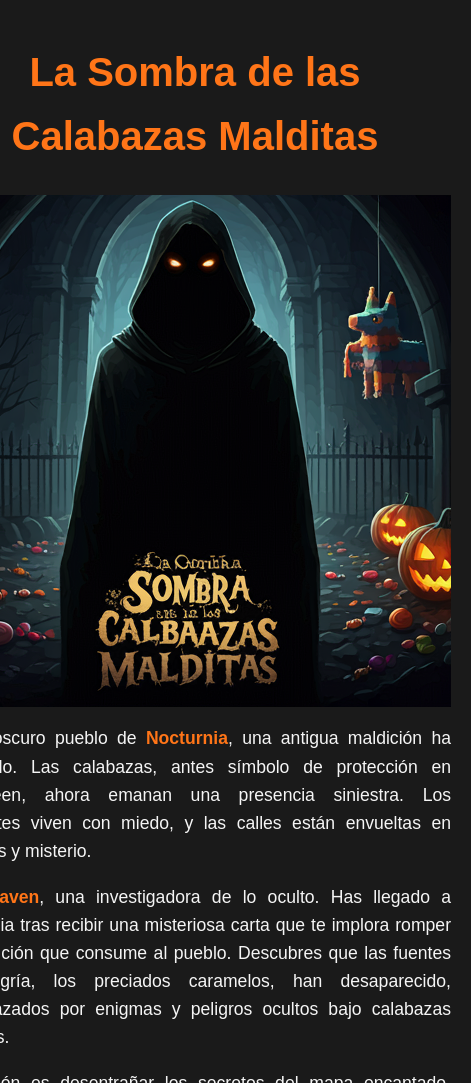
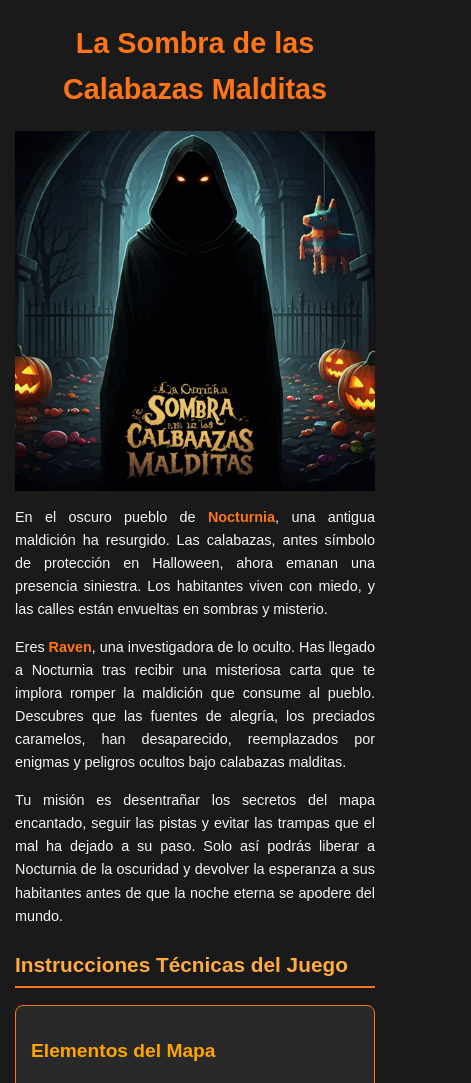
Before and after one commit to mavilam/katas, a plain HTML site: page cursed-pumkings/index.html in a window 390 px wide. Shown: the top 1083 px of the page, 471 px wide, since content can reach past the window. Drawn offline with Linux system fonts and the light colour scheme.

Commit message:
fix: adapt web to mobile

```diff
--- a/cursed-pumkings/index.html
+++ b/cursed-pumkings/index.html
@@ -5,6 +5,7 @@
     <meta name="viewport" content="width=device-width, initial-scale=1.0">
     <title>La Sombra de las Calabazas Malditas</title>
     <style>
+        /* Ajustes generales */
         body {
             background-color: #1a1a1a;
             color: #f5f5f5;
@@ -17,14 +18,15 @@
         }
         .container {
             max-width: 800px;
-            padding: 20px;
-            margin: 20px;
+            width: 100%;
+            padding: 15px;
+            margin: 20px 10px;
             background-color: #1a1a1a;
         }
         h1 {
             color: #ff7518;
             text-align: center;
-            font-size: 2.5em;
+            font-size: 2em;
             margin-top: 0;
         }
         h2 {
@@ -32,13 +34,15 @@
             margin-top: 20px;
             border-bottom: 2px solid #ff7518;
             padding-bottom: 5px;
+            font-size: 1.5em;
         }
         h3 {
             color: #ffa500;
             margin-top: 15px;
+            font-size: 1.3em;
         }
         p {
-            font-size: 1.1em;
+            font-size: 1em;
             text-align: justify;
             margin-bottom: 15px;
         }
@@ -76,11 +80,35 @@
             color: #ffffff;
             font-size: 1.2em;
         }
-        /* Nueva regla para centrar la imagen */
         .center {
             display: block;
             margin-left: auto;
             margin-right: auto;
+            max-width: 100%;
+            height: auto;
+        }
+
+        /* Ajustes específicos para pantallas pequeñas */
+        @media (max-width: 600px) {
+            h1 {
+                font-size: 1.8em;
+            }
+            h2 {
+                font-size: 1.3em;
+            }
+            h3 {
+                font-size: 1.2em;
+            }
+            p {
+                font-size: 0.9em;
+            }
+            .example pre {
+                font-size: 1em;
+            }
+            .container {
+                padding: 10px;
+                margin: 10px 5px;
+            }
         }
     </style>
 </head>
```
